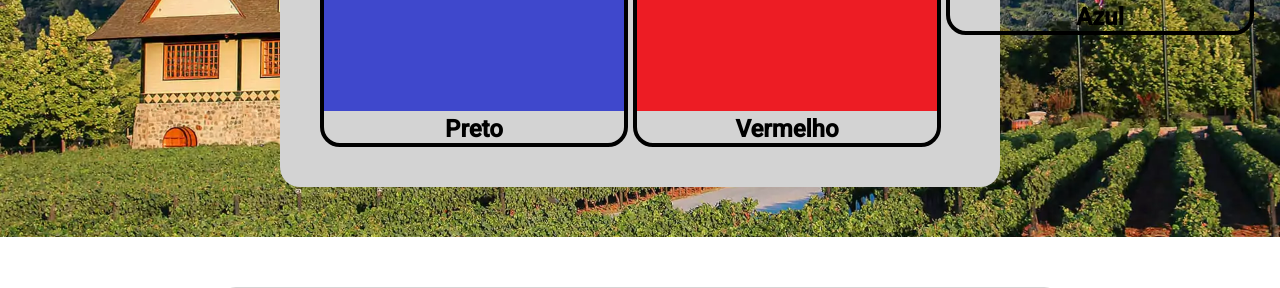
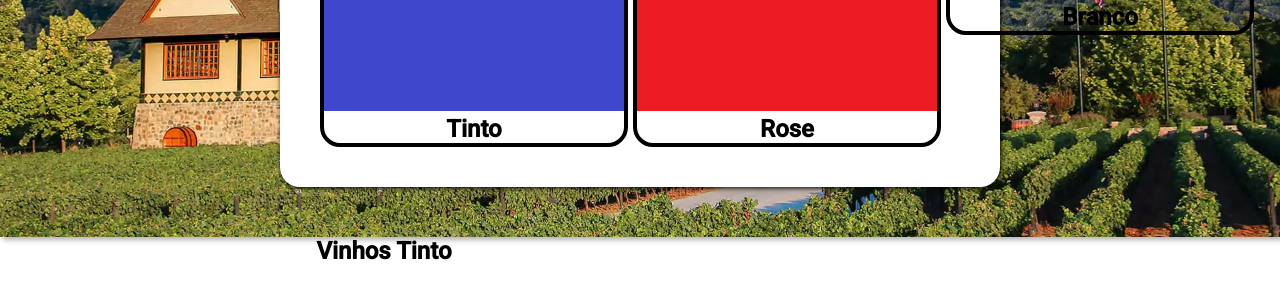
Before and after one commit to IanCamposDeAssis/Site-de-vinhos, a PHP site: page /index.html in a window 1280 px wide. Shown: the part 513-801 px from the top of the page. Run offline with PHP 8.4, Linux system fonts and the light colour scheme.

Commit message:
Add files via upload

```diff
--- a/index.html
+++ b/index.html
@@ -47,8 +47,8 @@
                         <div class="imagem-card">
                             <img src="assets/tinto/Destaque-tinto.png" alt="Tinto"> <!-- Imagem do produto em destaque com descrição alternativa "Tinto" -->
                         </div>
-                        <div class="descricao-card">
-                            <h2>Preto</h2> <!-- Título do card do produto, descrevendo o nome do produto -->
+                        <div class="descricao-card" >
+                            <h2>Tinto</h2> <!-- Título do card do produto, descrevendo o nome do produto -->
                         </div>
                     </div>
                     <div class="item"> <!-- Card individual de outro produto em destaque -->
@@ -56,7 +56,7 @@
                             <img src="assets/rose/Destaque-rose.png" alt="Rose"> <!-- Imagem do produto com descrição alternativa "Rose" -->
                         </div>
                         <div class="descricao-card">
-                            <h2>Vermelho</h2> <!-- Título do card do produto -->
+                            <h2>Rose</h2> <!-- Título do card do produto -->
                         </div>
                     </div>
                     <div class="item"> <!-- Card individual para mais um produto em destaque -->
@@ -64,7 +64,7 @@
                             <img src="assets/branco/Destaque-branco.png" alt="Branco"> <!-- Imagem do produto com descrição alternativa "Branco" -->
                         </div>
                         <div class="descricao-card">
-                            <h2>Azul</h2> <!-- Título do card do produto -->
+                            <h2>Branco</h2> <!-- Título do card do produto -->
                         </div>
                     </div>
                 </div>
@@ -72,6 +72,7 @@
         </div>
 
         <section class="produtos-gerais"> <!-- Seção contendo produtos gerais organizados em categorias -->
+            <h1 class="titulo-categoria">Vinhos Tinto</h1>
             <div class="card-container" id="tinto"> <!-- Contêiner para produtos da categoria "Tinto", com id "tinto" -->
                 <div class="card-item"> <!-- Card de produto individual na categoria "Tinto" -->
                     <div class="card-image">
@@ -99,7 +100,8 @@
                 </div>
             </div>
 
-            <div class="card-container" id="Rose">
+            <h1 class="titulo-categoria">Vinhos Rose</h1>
+            <div class="card-container" id="rose">
                 <div class="card-item">
                     <div class="card-image">
                         <img src="assets/01.png" alt="Vinho Rose">
@@ -126,7 +128,8 @@
                 </div>
             </div>
 
-            <div class="card-container" id="Vinho Branco">
+            <h1 class="titulo-categoria">Vinhos Branco</h1>
+            <div class="card-container" id="branco">
                 <div class="card-item">
                     <div class="card-image">
                         <img src="assets/01.png" alt="Vinho Branco">
--- a/style/styles.css
+++ b/style/styles.css
@@ -144,6 +144,7 @@ ul {
     width: 100%;
     padding-top: 50px;
     padding-bottom: 50px;
+    box-shadow: 3px 3px 5px rgba(0, 0, 0, 0.3);
 }
 
 /* Remove padding do destaque */
@@ -167,11 +168,20 @@ ul {
     display: block;
 }
 
+/* titulo das categorias */
+.titulo-categoria {
+    display: flex;
+    flex-direction: column;
+    align-items: center;
+    margin-right: 40%;
+}
+
 /* Grid de cards com fundo cinza, espaçamento e alinhamento */
 .cards {
     display: grid;
     grid-template-columns: repeat(3, 1fr);
-    background-color: #D3D3D3;
+    background-color: #fff;
+    box-shadow: 1px 1px 5px black;
     max-width: 50%;
     margin: 0 auto;
     padding: 40px;
@@ -179,6 +189,18 @@ ul {
     gap: 5px;
     justify-items: center;
     align-items: center;
+}
+
+#tinto {
+    background-color: #8B0000;
+}
+
+#rose {
+    background-color: #FFC0CB;
+}
+
+#branco {
+    background-color: #FFFACD;
 }
 
 /* Estilo das bordas dos itens do card */
@@ -220,9 +242,10 @@ ul {
 .card-container {
     display: grid;
     grid-template-columns: repeat(4, 1fr);
-    background-color: #D3D3D3;
+    background-color: #fff;
+    box-shadow: 1px 1px 5px black;
     padding: 40px;
-    max-width: 60%;
+    max-width: 55%;
     margin: 0 auto;
     border-radius: 20px;
     gap: 5px;
```
Also changed, not shown: README.md.
